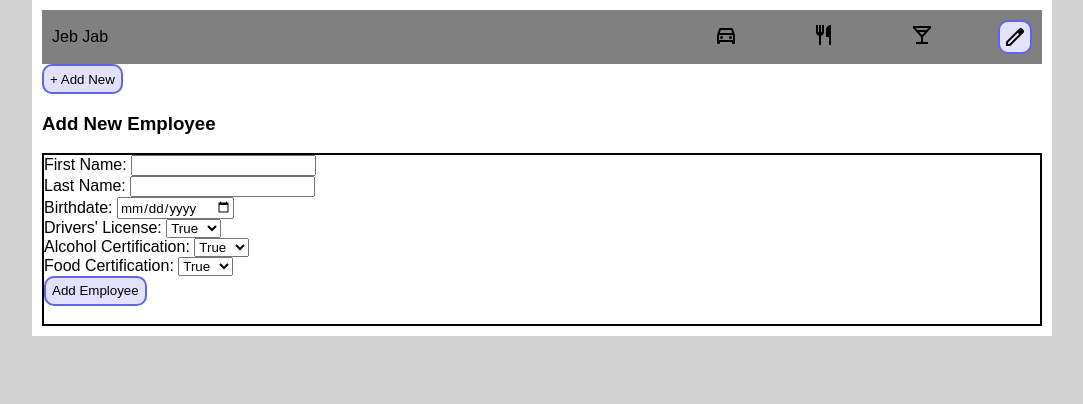
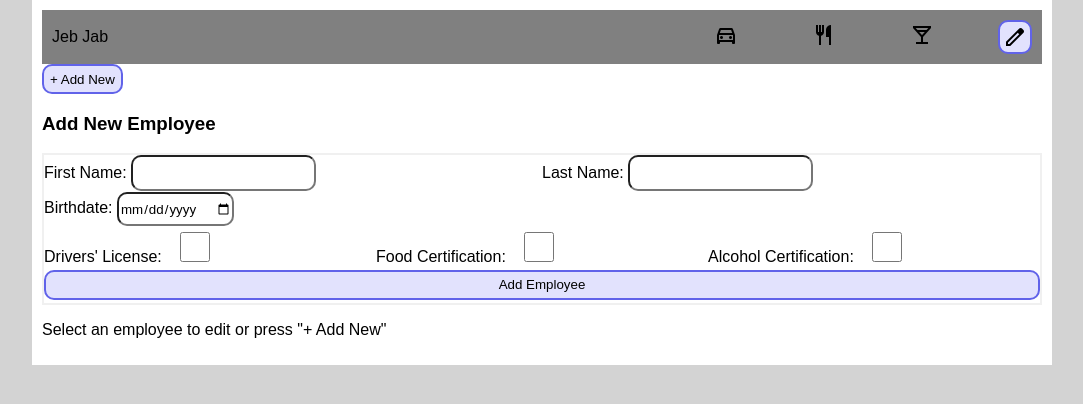
Before and after one commit to LaserBread/CaterSmart, a Flask app: page /employees in a window 1280 px wide. Shown: the top 404 px of the page, without its empty margins (98-1181 px from the left). Run offline with Flask 3, Linux system fonts and the light colour scheme; some libraries are stand-ins or nearby versions.

Commit message:
Added grid layout and refined styling for forms.

```diff
--- a/static/style.css
+++ b/static/style.css
@@ -3,7 +3,7 @@
     font-family: sans-serif;
 }
 :root{
-    --menubar-radius: 10px; /* Create a variable to hold our rounded corners*/
+    --round-radius: 10px; /* Create a variable to hold our rounded corners*/
     --transition-time: 200ms;
 
     --color_button: rgb(226, 226, 253);
@@ -88,23 +88,23 @@ a.nolink{
 
 @media(min-width: 1050px){
     header{
-        border-radius:0px 0px var(--menubar-radius) var(--menubar-radius);
+        border-radius:0px 0px var(--round-radius) var(--round-radius);
     }
 
     navbar{
-        border-radius:0px 0px var(--menubar-radius) var(--menubar-radius);
+        border-radius:0px 0px var(--round-radius) var(--round-radius);
     }
 
     .navbutton:last-child{
-        border-bottom-right-radius: var(--menubar-radius);
+        border-bottom-right-radius: var(--round-radius);
     }
 
     .navbutton:first-child{
-        border-bottom-left-radius: var(--menubar-radius);
+        border-bottom-left-radius: var(--round-radius);
     }
 
     .navbar{
-        border-radius: 0px 0px var(--menubar-radius) var(--menubar-radius);
+        border-radius: 0px 0px var(--round-radius) var(--round-radius);
     }
 }
 /*---------------------------------------------------------------------------*/
@@ -219,3 +219,25 @@ button{
     -ms-user-select: none;
     user-select: none;
 }
+
+input{
+    min-width: 50px;
+    min-height: 30px;
+    border-radius: var(--round-radius);
+}
+
+text{
+
+}
+
+#employee-form{
+    display:grid;
+    grid-template-columns: 1fr 1fr 1fr 1fr 1fr 1fr;
+    grid-template-rows: 1fr 1fr 1fr 1fr;
+    gap: 0px 0px;
+    grid-template-areas:
+    "fname fname fname lname lname lname"
+    "dob dob dob dob dob dob"
+    "driver driver food food alcohol alcohol"
+    "submit submit submit submit submit submit";
+}
--- a/templates/employees.html
+++ b/templates/employees.html
@@ -46,31 +46,30 @@
         </div>
 
         <button> + Add New </button>
-        <h3>Add New Employee</h3>
-        <form id="employee-form" style="border: 2px solid black;">
-            <label>First Name: <input type="text" required></label><br>
-            <label>Last Name: <input type="text" required></label><br>
-            <label>Birthdate: <input type="date" required></label><br>
-            <label>Drivers' License:
-                <select required>
-                    <option value="True">True</option>
-                    <option value="False">False</option>
-                </select>
-            </label><br>
-            <label>Alcohol Certification:
-                <select required>
-                    <option value="True">True</option>
-                    <option value="False">False</option>
-                </select>
-            </label><br>
-            <label>Food Certification:
-                <select required>
-                    <option value="True">True</option>
-                    <option value="False">False</option>
-                </select>
-            </label><br>
-            <button type="submit">Add Employee</button><br>
-        </form>
+
+        <div class="editpane" id="editpane">
+            <h3>Add New Employee</h3>
+            <form id="employee-form" style="border: 2px solid rgb(240, 240, 240);">
+                <label style="grid-area:fname;">First Name: <input type="text" required></label>
+                <label style="grid-area:lname;">Last Name: <input type="text" required></label>
+                <label style="grid-area:dob;">Birthdate: <input type="date" required></label>
+                <label style="grid-area:driver;">Drivers' License:
+                    <input type="checkbox">
+                </label>
+                <label style="grid-area:food;">Food Certification:
+                    <input type="checkbox"><span class="check"></span>
+                </label>
+                <label style="grid-area:alcohol;">Alcohol Certification:
+                    <input type="checkbox">
+                </label>
+                <button type="submit" style="grid-area:submit;">Add Employee</button>
+            </form>
+
+
+            <div id="noneselected">
+                <p>Select an employee to edit or press "+ Add New"</p>
+            </div>
+        </div>
     </div>
 </body>
 
```
